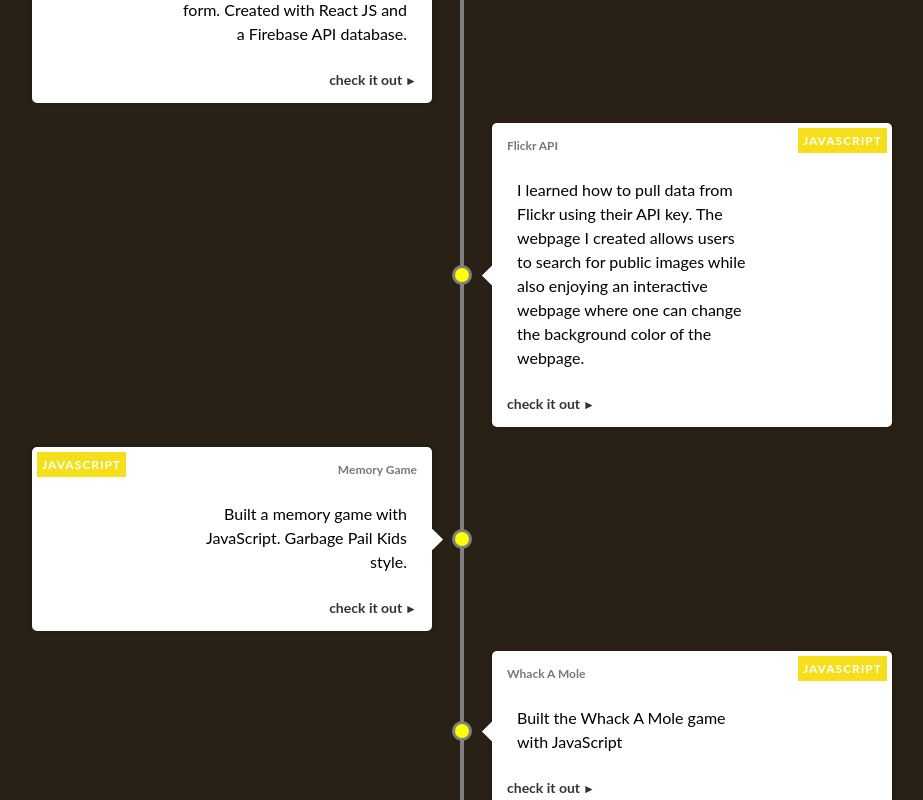
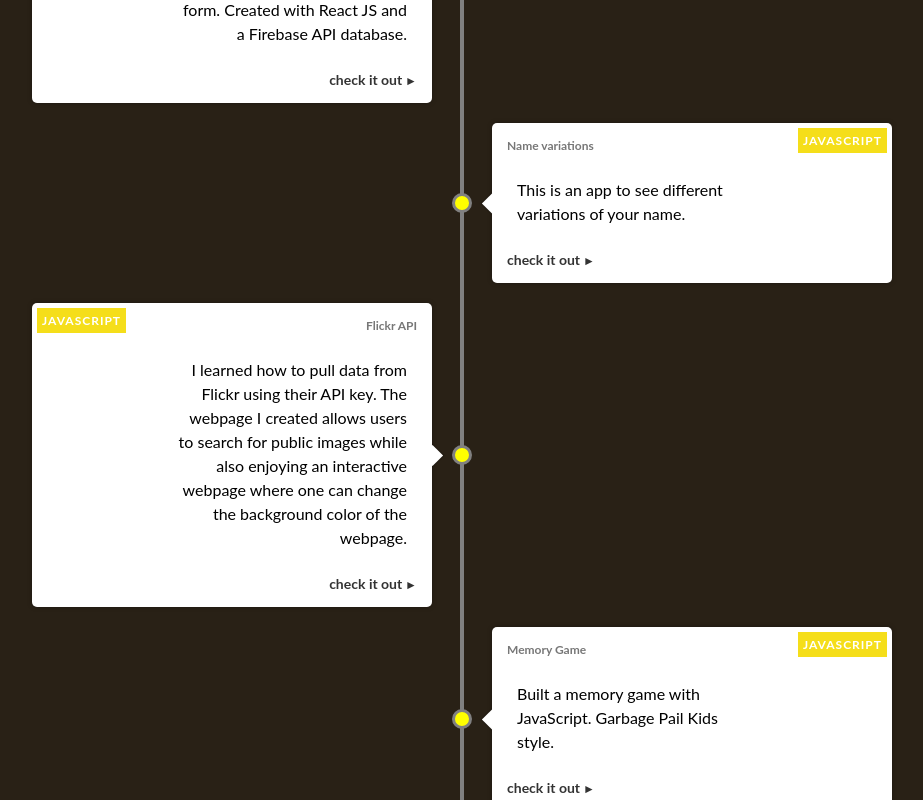
Before and after one commit to gabbycampos/gcampos-net, a React (Create React App) app: page / in a window 1280 px wide. Shown: the part 900-1700 px from the top of the page, without its empty margins (178-1101 px from the left). Built offline with nearby package versions, Linux system fonts and the light colour scheme; no server answers.

Commit message:
added js project

```diff
--- a/src/data/ProjectData.js
+++ b/src/data/ProjectData.js
@@ -46,6 +46,18 @@ const projectData = [
         },
         link: {
             url: 'https://gabbycampos.github.io/bullet-journal/',
+            text: 'check it out'
+        }
+    },
+    {
+        text: 'This is an app to see different variations of your name.',
+        date: 'Name variations',
+        category: {
+            tag: 'JavaScript',
+            color: '#f5de1a'
+        },
+        link: {
+            url: 'https://gabbycampos.github.io/name-variations/',
             text: 'check it out'
         }
     },
```
